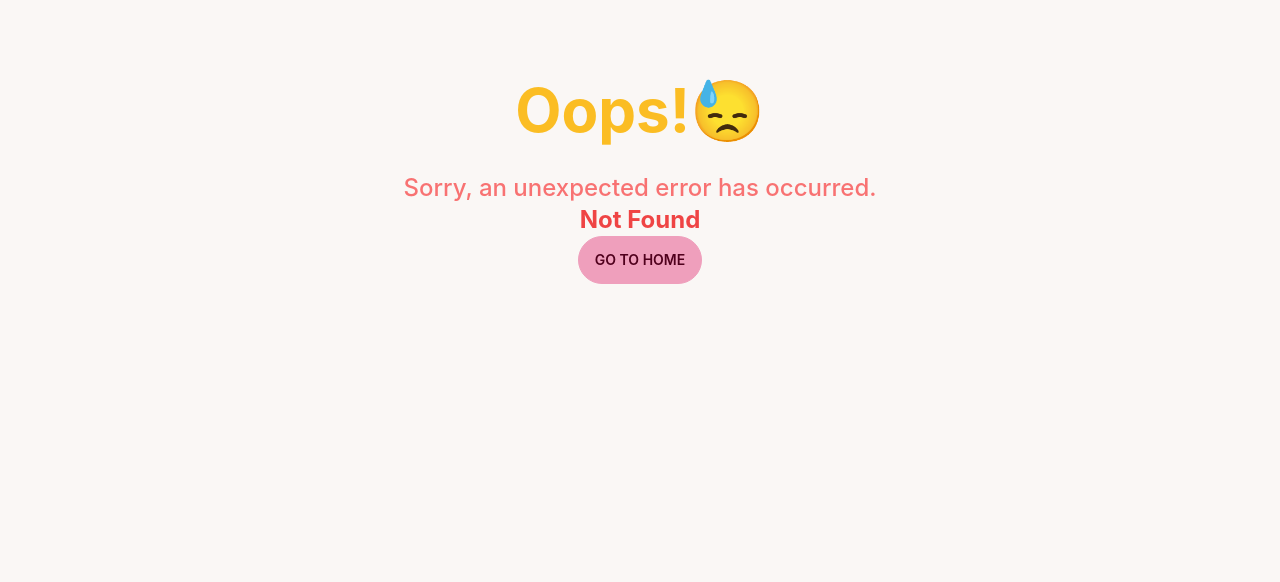
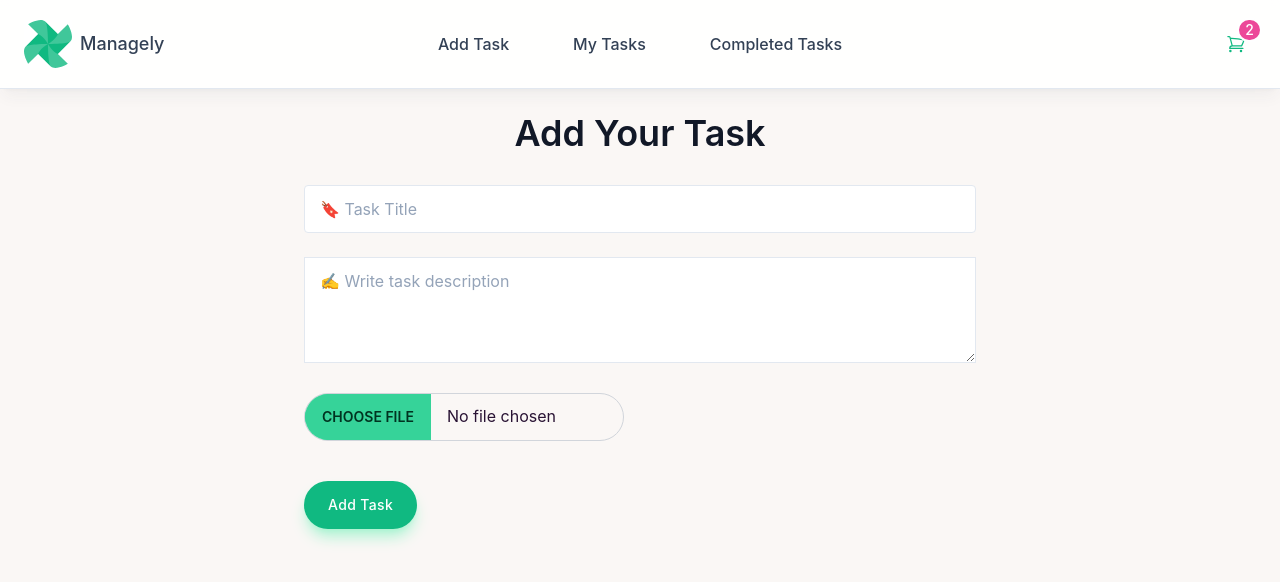
Before and after one commit to Ashikur540/Task-Manager-App-Client, a React (Create React App) app: page /add in a window 1280 px wide. Before the commit this address had no page. Shown: the top 582 px of the page. Built offline with nearby package versions, Linux system fonts and the light colour scheme.

Commit message:
data loaded

```diff
--- a/package.json
+++ b/package.json
@@ -3,6 +3,7 @@
   "version": "0.1.0",
   "private": true,
   "dependencies": {
+    "@tanstack/react-query": "^4.20.4",
     "@testing-library/jest-dom": "^5.16.5",
     "@testing-library/react": "^13.4.0",
     "@testing-library/user-event": "^13.5.0",
@@ -11,6 +12,7 @@
     "firebase": "^9.15.0",
     "react": "^18.2.0",
     "react-dom": "^18.2.0",
+    "react-hook-form": "^7.41.2",
     "react-hot-toast": "^2.4.0",
     "react-router-dom": "^6.6.1",
     "react-scripts": "5.0.1",
--- a/src/Components/Navbar/Navbar.jsx
+++ b/src/Components/Navbar/Navbar.jsx
@@ -1,4 +1,5 @@
 import React, { useState } from "react"
+import { Link } from "react-router-dom"
 
 export default function Navbar() {
     const [isToggleOpen, setIsToggleOpen] = useState(false)
@@ -81,7 +82,8 @@ export default function Navbar() {
                                 }`}
                         >
                             <li role="none" className="flex items-stretch">
-                                <a
+                                <Link
+                                    to='/add'
                                     role="menuitem"
                                     aria-haspopup="false"
                                     tabIndex="0"
@@ -89,10 +91,11 @@ export default function Navbar() {
                                     href="javascript:void(0)"
                                 >
                                     <span>Add Task</span>
-                                </a>
+                                </Link>
                             </li>
                             <li role="none" className="flex items-stretch">
-                                <a
+                                <Link
+                                    to='/my-tasks'
                                     role="menuitem"
                                     aria-current="page"
                                     aria-haspopup="false"
@@ -101,10 +104,11 @@ export default function Navbar() {
                                     href="javascript:void(0)"
                                 >
                                     <span>My Tasks</span>
-                                </a>
+                                </Link>
                             </li>
                             <li role="none" className="flex items-stretch">
-                                <a
+                                <Link
+                                    to='/completed-tasks'
                                     role="menuitem"
                                     aria-haspopup="false"
                                     tabIndex="0"
@@ -112,7 +116,7 @@ export default function Navbar() {
                                     href="javascript:void(0)"
                                 >
                                     <span>Completed Tasks</span>
-                                </a>
+                                </Link>
                             </li>
                         </ul>
                         {/*      <!-- Actions --> */}
--- /dev/null
+++ b/src/Components/Spinner/Spinner.jsx
@@ -0,0 +1,32 @@
+import React from "react"
+
+export default function Spinner() {
+    return (
+        <>
+            {/*<!-- Component: Square horizontal sm sized spinner  --> */}
+            <svg
+                width="24"
+                height="24"
+                viewBox="0 0 24 24"
+                fill="none"
+                xmlns="http://www.w3.org/2000/svg"
+                aria-live="polite"
+                aria-busy="true"
+            >
+                <path
+                    d="M7 10H3V14H7V10Z"
+                    className="animate animate-bounce fill-emerald-500 "
+                />
+                <path
+                    d="M14 10H10V14H14V10Z"
+                    className="animate animate-bounce fill-emerald-500 [animation-delay:.2s]"
+                />
+                <path
+                    d="M21 10H17V14H21V10Z"
+                    className="animate animate-bounce fill-emerald-500 [animation-delay:.4s]"
+                />
+            </svg>
+            {/*<!-- End Square horizontal sm sized spinner  --> */}
+        </>
+    )
+}
--- /dev/null
+++ b/src/Components/TaskCard/TaskCard.jsx
@@ -0,0 +1,40 @@
+import React from "react";
+
+export default function TaskCard({ task }) {
+    console.log("from component", task);
+    return (
+        <>
+            {/*<!-- Component: E-commerce card --> */}
+            <div className="overflow-hidden rounded bg-white text-slate-500 shadow-md shadow-slate-200">
+                {/*  <!-- Image --> */}
+                <figure>
+                    <img
+                        src="https://picsum.photos/id/493/800/600"
+                        alt="card image"
+                        className="aspect-video w-full"
+                    />
+                </figure>
+                {/*  <!-- Body--> */}
+                <div className="p-6">
+                    <header className="mb-4">
+                        <h3 className="text-xl font-medium text-slate-700">
+                            Greek breakfast
+                        </h3>
+                        <p className=" text-slate-400"> $8.99</p>
+                    </header>
+                    <p>
+                        Blueberry Superpower: Vanilla Greek Yogurt + Fresh Blueberries +
+                        Granola + Honey.
+                    </p>
+                </div>
+                {/*  <!-- Action base sized basic button --> */}
+                <div className="flex justify-end p-6 pt-0">
+                    <button className="inline-flex h-10 w-full items-center justify-center gap-2 whitespace-nowrap rounded bg-emerald-500 px-5 text-sm font-medium tracking-wide text-white transition duration-300 hover:bg-emerald-600 focus:bg-emerald-700 focus-visible:outline-none disabled:cursor-not-allowed disabled:border-emerald-300 disabled:bg-emerald-300 disabled:shadow-none">
+                        <span>Order now!</span>
+                    </button>
+                </div>
+            </div>
+            {/*<!-- End E-commerce card --> */}
+        </>
+    )
+}
--- a/src/index.js
+++ b/src/index.js
@@ -1,14 +1,22 @@
+import {
+  QueryClient,
+  QueryClientProvider
+} from '@tanstack/react-query'; //
 import React from 'react';
 import ReactDOM from 'react-dom/client';
+import App from './App';
 import './index.css';
-import App from './App';
 import reportWebVitals from './reportWebVitals';
-
+const queryClient = new QueryClient()
 const root = ReactDOM.createRoot(document.getElementById('root'));
 root.render(
-  <React.StrictMode>
-    <App />
-  </React.StrictMode>
+  <QueryClientProvider client={queryClient}>
+    <>
+      <React.StrictMode>
+        <App />
+      </React.StrictMode>
+    </>
+  </QueryClientProvider>
 );
 
 // If you want to start measuring performance in your app, pass a function
--- a/src/pages/AddTask.jsx
+++ b/src/pages/AddTask.jsx
@@ -1,25 +1,90 @@
-import React from 'react'
+import React from 'react';
+import { useForm } from "react-hook-form";
+import toast from 'react-hot-toast';
+const AddTask = () => {
 
-const AddTask = () => {
+    const { register, handleSubmit, reset } = useForm();
+
+
+
+    const handleAdd = (data) => {
+        console.log(data);
+        const { taskTitle, taskDesc } = data;
+        const image = data.image[0];
+        const formData = new FormData();
+        formData.append('image', image);
+
+        console.log(taskTitle, taskDesc, image);
+
+        const url = `https://api.imgbb.com/1/upload?expiration=600&key=${process.env.REACT_APP_imgbb_key}`;
+
+        fetch(url, {
+            method: "post",
+            body: formData
+        }).then(res => res.json())
+            .then(imagedata => {
+                // get  the image url
+                console.log(imagedata.data.display_url);
+                // let img_url = imagedata.data.display_url
+                // create Task info object for db
+                const taskInfo = {
+                    taskTitle, taskDesc, taskImage: imagedata.data.display_url,
+                }
+                // save the task data to db
+                fetch(`${process.env.REACT_APP_Base_URL}/add`, {
+                    method: "POST",
+                    headers: {
+                        "content-type": "application/json"
+                    },
+                    body: JSON.stringify(taskInfo)
+                })
+                    .then(res => res.json())
+                    .then(data => {
+                        console.log(data)
+                        if (data.insertedId) {
+                            toast.success("Task Added");
+                            reset();
+                        }
+
+                    })
+                    .catch(error => {
+                        toast.error(error.message)
+                    })
+
+            })
+
+
+    }
+
+
+
+
     return (
         <div className="container mx-auto">
             <h1 className="text-center my-6 font-semibold text-4xl text-gray-900">Add Your Task</h1>
             <div className="mx-auto max-w-2xl mt-8">
-                <form action="">
+                <form action="" onSubmit={handleSubmit(handleAdd)}>
                     {/* <!-- Component: Rounded large basic input --> */}
                     <div class="h-auto">
                         <div class="relative my-6">
-                            <input id="id-l01" type="text" name="id-l01" placeholder="your name" class="relative w-full h-12 px-4 placeholder-transparent transition-all border rounded outline-none focus-visible:outline-none peer border-slate-200 text-slate-500 autofill:bg-white invalid:border-pink-500 invalid:text-pink-500 focus:border-emerald-500 focus:outline-none invalid:focus:border-pink-500 disabled:cursor-not-allowed disabled:bg-slate-50 disabled:text-slate-400" />
-                            <label for="id-l01" class="absolute left-2 -top-2 z-[1] px-2 text-xs text-slate-400 transition-all before:absolute before:top-0 before:left-0 before:z-[-1] before:block before:h-full before:w-full before:bg-white before:transition-all peer-placeholder-shown:top-3 peer-placeholder-shown:text-base peer-required:after:text-pink-500 peer-required:after:content-[''] peer-invalid:text-pink-500 peer-focus:-top-2 peer-focus:text-xs peer-focus:text-emerald-500 peer-invalid:peer-focus:text-pink-500 peer-disabled:cursor-not-allowed peer-disabled:text-slate-400 peer-disabled:before:bg-transparent">
+                            <input id="id-l01" type="text" required name="id-l01" placeholder="your name" class="relative w-full h-12 px-4 placeholder-transparent transition-all border rounded outline-none focus-visible:outline-none peer border-slate-200 text-slate-500 autofill:bg-white invalid:border-slate-200 focus:border-emerald-500 focus:outline-none disabled:cursor-not-allowed disabled:bg-slate-50 disabled:text-slate-400"
+                                {...register("taskTitle")}
+                            />
+                            <label for="id-l01" class="absolute left-2 -top-2 z-[1] px-2 text-xs text-slate-400 transition-all before:absolute before:top-0 before:left-0 before:z-[-1] before:block before:h-full before:w-full before:bg-white before:transition-all peer-placeholder-shown:top-3 peer-placeholder-shown:text-base peer-required:after:text-slate-200 peer-required:after:content-['']  peer-focus:-top-2 peer-focus:text-xs peer-focus:text-emerald-500 peer-disabled:text-slate-400 peer-disabled:before:bg-transparent"
+
+                            >
                                 🔖 Task Title
                             </label>
+
                         </div>
                     </div>
 
 
                     <div class="relative">
-                        <textarea id="id-l02" type="text" name="id-l02" rows="3" placeholder="Write your message" class="relative w-full p-4 placeholder-transparent transition-all border outline-none focus-visible:outline-none peer border-slate-200 text-slate-500 autofill:bg-white invalid:border-pink-500 invalid:text-pink-500 focus:border-emerald-500 focus:outline-none invalid:focus:border-pink-500 disabled:cursor-not-allowed disabled:bg-slate-50 disabled:text-slate-400"></textarea>
-                        <label for="id-l02" class="absolute left-2 -top-2 z-[1] px-2 text-xs text-slate-400 transition-all before:absolute before:top-0 before:left-0 before:z-[-1] before:block before:h-full before:w-full before:bg-white before:transition-all peer-placeholder-shown:top-3 peer-placeholder-shown:text-base peer-required:after:text-pink-500 peer-required:after:content-[''] peer-invalid:text-pink-500 peer-focus:-top-2 peer-focus:text-xs peer-focus:text-emerald-500 peer-invalid:peer-focus:text-pink-500 peer-disabled:cursor-not-allowed peer-disabled:text-slate-400 peer-disabled:before:bg-transparent">
+                        <textarea id="id-l02" type="text" required name="id-l02" rows="3" placeholder="Write your message" class="relative w-full p-4 placeholder-transparent transition-all border outline-none focus-visible:outline-none peer border-slate-200 text-slate-500 autofill:bg-white  focus:border-emerald-500 focus:outline-none  disabled:cursor-not-allowed disabled:bg-slate-50 disabled:text-slate-400"
+                            {...register("taskDesc")}
+                        ></textarea>
+                        <label for="id-l02" class="absolute left-2 -top-2 z-[1] px-2 text-xs text-slate-400 transition-all before:absolute before:top-0 before:left-0 before:z-[-1] before:block before:h-full before:w-full before:bg-white before:transition-all peer-placeholder-shown:top-3 peer-placeholder-shown:text-base  peer-required:after:content-[''] peer-focus:-top-2 peer-focus:text-xs peer-focus:text-emerald-500 peer-disabled:cursor-not-allowed peer-disabled:text-slate-400 peer-disabled:before:bg-transparent">
                             ✍  Write task description
                         </label>
                     </div>
@@ -27,7 +92,7 @@ const AddTask = () => {
 
                     {/* ----------- */}
                     <div className="my-4 py-2">
-                        <input type="file" className="file-input file-input-bordered border-gray-300 file-input-success w-full max-w-xs" />
+                        <input type="file" required className="file-input file-input-bordered border-gray-300 file-input-success w-full max-w-xs" {...register("image", { required: "image is required" })} />
                     </div>
 
 
--- /dev/null
+++ b/src/pages/MyTasks.jsx
@@ -0,0 +1,27 @@
+import { useQuery } from '@tanstack/react-query';
+import React from 'react';
+import Spinner from '../Components/Spinner/Spinner';
+import TaskCard from '../Components/TaskCard/TaskCard';
+
+const MyTasks = () => {
+    const { data: mytasks = [], isLoading } = useQuery({
+        queryKey: ['mytasks'],
+        queryFn: () => fetch(`${process.env.REACT_APP_Base_URL}/my-tasks`)
+            .then(res => res.json())
+    })
+
+    console.log(mytasks);
+
+    if (isLoading) return <Spinner />
+    return (
+        <div className="container mx-auto" id="my-tasks">
+            <div className="grid grid-cols-1 md:grid-cols-2 lg:grid-cols-3">
+                {
+                    mytasks?.map(task => <TaskCard task={task} />)
+                }
+            </div>
+        </div>
+    )
+}
+
+export default MyTasks
```
Also changed, not shown: src/Routes/RoutesConfig.js (+10 -1 lines), 1 other file (tests, documents, lock files or other folders).
